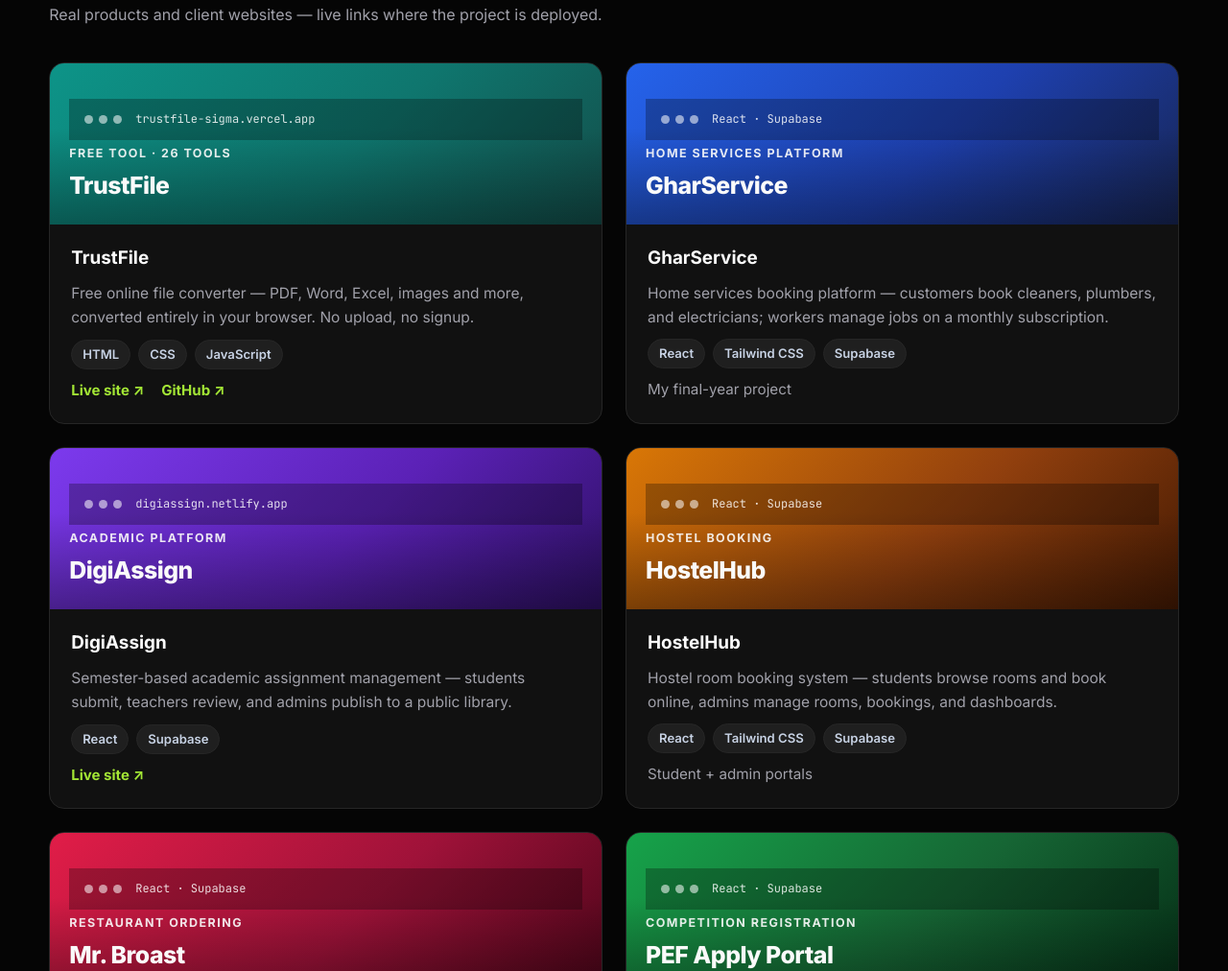
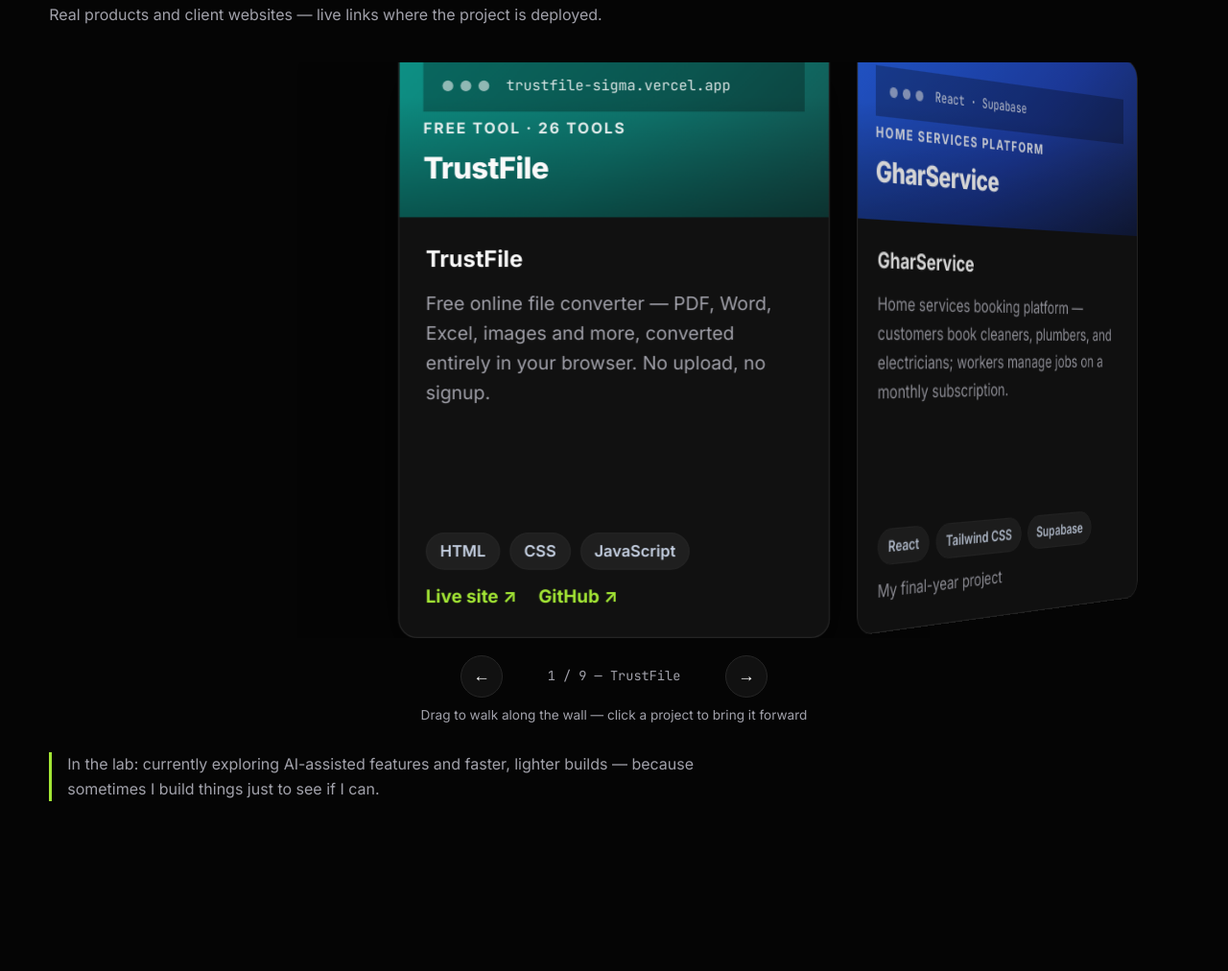
Before and after one commit to Ahmad-devcode/Personal-Portfolio, a plain HTML site: page index.html in a window 1280 px wide. Shown: the part 1788-2800 px from the top of the page at 96% size. Drawn offline with nearby package versions, Linux system fonts and the light colour scheme.

Commit message:
Portfolio v9: hero box fully on the left wall segment (no pilaster cut); classic view Selected Work is now a 3D curved gallery — drag/arrows/click to walk the wall

```diff
--- a/index.html
+++ b/index.html
@@ -217,6 +217,12 @@
         </article>
 
       </div>
+      <div class="work-3d-nav" id="work3dNav" hidden>
+        <button class="w3d-arrow" id="workPrev" aria-label="Previous project">&#8592;</button>
+        <span class="w3d-count" id="workCount">1 / 9</span>
+        <button class="w3d-arrow" id="workNext" aria-label="Next project">&#8594;</button>
+      </div>
+      <p class="w3d-hint" id="work3dHint" hidden>Drag to walk along the wall &mdash; click a project to bring it forward</p>
       <p class="lab-note reveal">In the lab: currently exploring AI-assisted features and faster, lighter builds &mdash; because sometimes I build things just to see if I can.</p>
     </div>
   </section>
@@ -446,7 +452,7 @@
 </div>
 
 <script src="https://cdn.jsdelivr.net/npm/three@0.152.2/build/three.min.js"></script>
-<script src="tour.js?v=11"></script>
+<script src="tour.js?v=12"></script>
 <script src="script.js"></script>
 </body>
 </html>
--- a/script.js
+++ b/script.js
@@ -225,6 +225,77 @@
     });
   });
 
+  // ---- Selected Work as a 3D curved gallery (video-style wall) ----
+  (function () {
+    var grid = document.querySelector(".work-grid");
+    if (!grid) return;
+    var cards = Array.prototype.slice.call(grid.querySelectorAll(".work-card"));
+    if (cards.length < 2) return;
+    var nav = document.getElementById("work3dNav");
+    var countEl = document.getElementById("workCount");
+    var hint = document.getElementById("work3dHint");
+    grid.classList.add("work-3d-on");
+    grid.setAttribute("tabindex", "0");
+    if (nav) nav.hidden = false;
+    if (hint) hint.hidden = false;
+    var n = cards.length, active = 0, dragging = false, moved = false, startX = 0, dragDx = 0;
+    var SPACING = 235, ANGLE = 32, DEPTH = 300;
+    function layout(frac) {
+      var pos = active + (frac || 0);
+      cards.forEach(function (card, i) {
+        var d = i - pos;
+        var ad = Math.abs(d);
+        var z = DEPTH - Math.min(ad, 3) * 70;
+        card.style.transform = "translateX(" + (d * SPACING) + "px) rotateY(" + (d * ANGLE) + "deg) translateZ(" + z + "px)";
+        card.style.opacity = ad === 0 ? "1" : ad === 1 ? "0.85" : ad === 2 ? "0.55" : "0.3";
+        card.classList.toggle("is-active", i === active && !frac);
+        card.style.pointerEvents = ad > 3.2 ? "none" : "";
+      });
+      if (countEl) {
+        var t = cards[active].querySelector("h3");
+        countEl.textContent = (active + 1) + " / " + n + (t ? " — " + t.textContent.trim() : "");
+      }
+    }
+    function go(i) {
+      active = Math.max(0, Math.min(n - 1, i));
+      cards.forEach(function (c) { c.style.transition = ""; });
+      layout(0);
+    }
+    cards.forEach(function (card, i) {
+      card.addEventListener("click", function (ev) {
+        if (moved) return;
+        if (i !== active) { ev.preventDefault(); go(i); }
+      });
+    });
+    var prev = document.getElementById("workPrev"), next = document.getElementById("workNext");
+    if (prev) prev.addEventListener("click", function () { go(active - 1); });
+    if (next) next.addEventListener("click", function () { go(active + 1); });
+    grid.addEventListener("keydown", function (ev) {
+      if (ev.key === "ArrowLeft") go(active - 1);
+      if (ev.key === "ArrowRight") go(active + 1);
+    });
+    grid.addEventListener("pointerdown", function (ev) {
+      dragging = true; moved = false; startX = ev.clientX; dragDx = 0;
+      cards.forEach(function (c) { c.style.transition = "none"; });
+      try { grid.setPointerCapture(ev.pointerId); } catch (e) {}
+    });
+    grid.addEventListener("pointermove", function (ev) {
+      if (!dragging) return;
+      dragDx = ev.clientX - startX;
+      if (Math.abs(dragDx) > 8) moved = true;
+      layout(-dragDx / 160);
+    });
+    function endDrag() {
+      if (!dragging) return;
+      dragging = false;
+      if (Math.abs(dragDx) > 60) go(active + (dragDx < 0 ? 1 : -1));
+      else go(active);
+    }
+    grid.addEventListener("pointerup", endDrag);
+    grid.addEventListener("pointercancel", endDrag);
+    layout(0);
+  })();
+
   // ---- Staggered scroll-reveal inside grids ----
   document.querySelectorAll(".work-grid .reveal, .services-grid .reveal, .process-grid .reveal, .stack-grid .reveal").forEach(function (el, i) {
     el.style.transitionDelay = ((i % 3) * 90) + "ms";
--- a/styles.css
+++ b/styles.css
@@ -115,6 +115,21 @@ h2 { font-size: clamp(1.9rem, 3.6vw, 2.6rem); font-weight: 800; letter-spacing:
 .work-grid { display: grid; grid-template-columns: repeat(2, 1fr); gap: 24px; margin-top: 36px; }
 .work-card { border: 1px solid var(--border); border-radius: var(--radius); background: var(--card); overflow: hidden; transition: transform .2s, border-color .2s, box-shadow .2s; display: flex; flex-direction: column; }
 .work-card:hover { transform: translateY(-5px); border-color: rgba(212,175,55,.55); box-shadow: 0 18px 44px rgba(0,0,0,.45); }
+
+/* ---------- work 3D gallery (video-style curved wall) ---------- */
+.work-grid.work-3d-on { display: block; position: relative; height: 600px; margin-top: 36px; perspective: 1500px; transform-style: preserve-3d; overflow: hidden; touch-action: pan-y; }
+.work-grid.work-3d-on:focus { outline: none; }
+.work-grid.work-3d-on .work-card { position: absolute; left: 50%; top: 20px; width: 360px; height: 520px; margin-left: -180px; transform-style: preserve-3d; backface-visibility: hidden; transition: transform .55s cubic-bezier(.22,.9,.3,1), opacity .55s, box-shadow .55s; cursor: pointer; }
+.work-grid.work-3d-on .work-card.is-active { box-shadow: 0 30px 70px rgba(0,0,0,.55); cursor: default; }
+.work-3d-nav { display: flex; align-items: center; justify-content: center; gap: 16px; margin-top: 18px; }
+.w3d-arrow { width: 44px; height: 44px; border-radius: 50%; border: 1px solid var(--border); background: var(--card); color: var(--white); font-size: 1.1rem; cursor: pointer; }
+.w3d-arrow:hover { border-color: var(--accent); color: var(--accent); }
+.w3d-count { font-family: "JetBrains Mono", monospace; font-size: .85rem; color: var(--muted); min-width: 200px; text-align: center; }
+.w3d-hint { text-align: center; color: var(--muted); font-size: .85rem; margin-top: 8px; }
+@media (max-width: 640px) {
+  .work-grid.work-3d-on { height: 540px; perspective: 1100px; }
+  .work-grid.work-3d-on .work-card { width: 300px; height: 480px; margin-left: -150px; }
+}
 .work-visual { height: 168px; padding: 20px; display: flex; flex-direction: column; justify-content: flex-end; gap: 4px; position: relative; }
 .work-visual::after { content: ""; position: absolute; inset: 0; background: linear-gradient(180deg, transparent 40%, rgba(0,0,0,.35)); }
 .work-visual span { position: relative; z-index: 1; }
--- a/tour.js
+++ b/tour.js
@@ -40,6 +40,14 @@
 // cutting the text ("MAD RAZA", "CLICK TO OPE"). It is now 3.8 wide at
 // x=-2.9, fully inside the wall and fully visible from the start and
 // while walking. tour.js is loaded with ?v=11.
+// v8.2: v8.1 moved the box right onto the doorway pilaster (x -1.84..-1.56,
+// its front face sits 0.09 in front of the frame plane), so the pilaster
+// cut the box's right edge ("that", "customers"). The box now sits fully
+// on the left wall segment: 3.6 wide at x=-3.85 (spans -5.65..-2.05).
+// v9: classic view's Selected Work is a 3D curved gallery (video-style):
+// the 9 project cards sit on a curved wall in CSS 3D — drag, arrows or
+// click to bring a project forward; the centre card faces you straight.
+// tour.js is loaded with ?v=12.
 (function () {
   "use strict";
 
@@ -163,7 +171,7 @@
   }
   var ANG = Math.PI / 2 - 0.6; // side frames angled toward the walkway so they face the camera
 // hero room (end wall z=-8); portrait now on the right wall, full photo
-  F(-2.9, -7.92, 0, 3.8, 2.6, "hero", { title: "Ahmad Raza — Web Developer" });
+  F(-3.85, -7.92, 0, 3.6, 2.6, "hero", { title: "Ahmad Raza — Web Developer" });
   F(5.15, -4, -ANG, 2.6, 3.7, "portrait", { title: "Ahmad Raza" });
   F(-5.15, -2, ANG, 2.9, 1.8, "terminal", { title: "$ whoami" });
   // about room — frames on all three sides (left, right, front wall)
```
